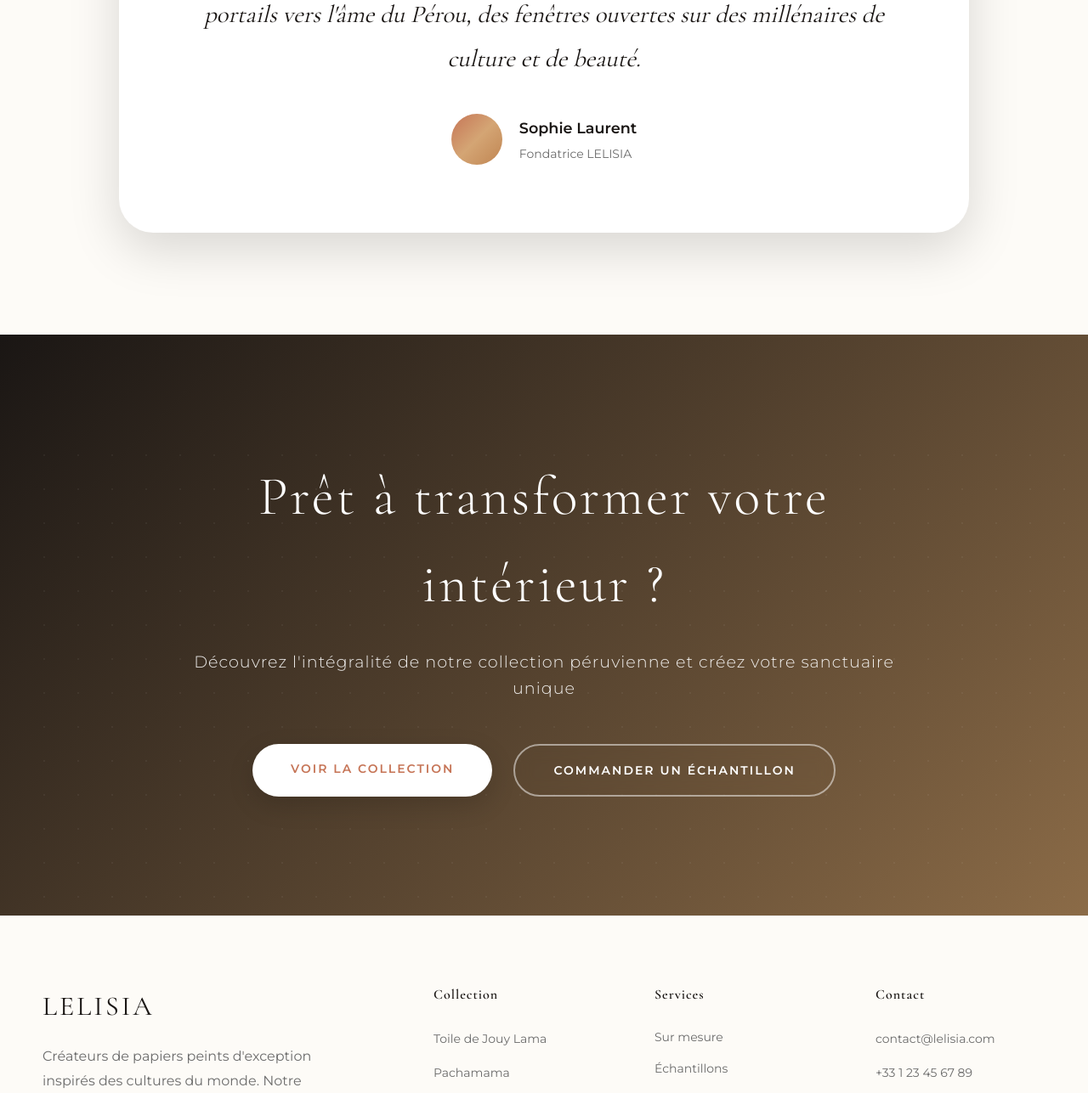
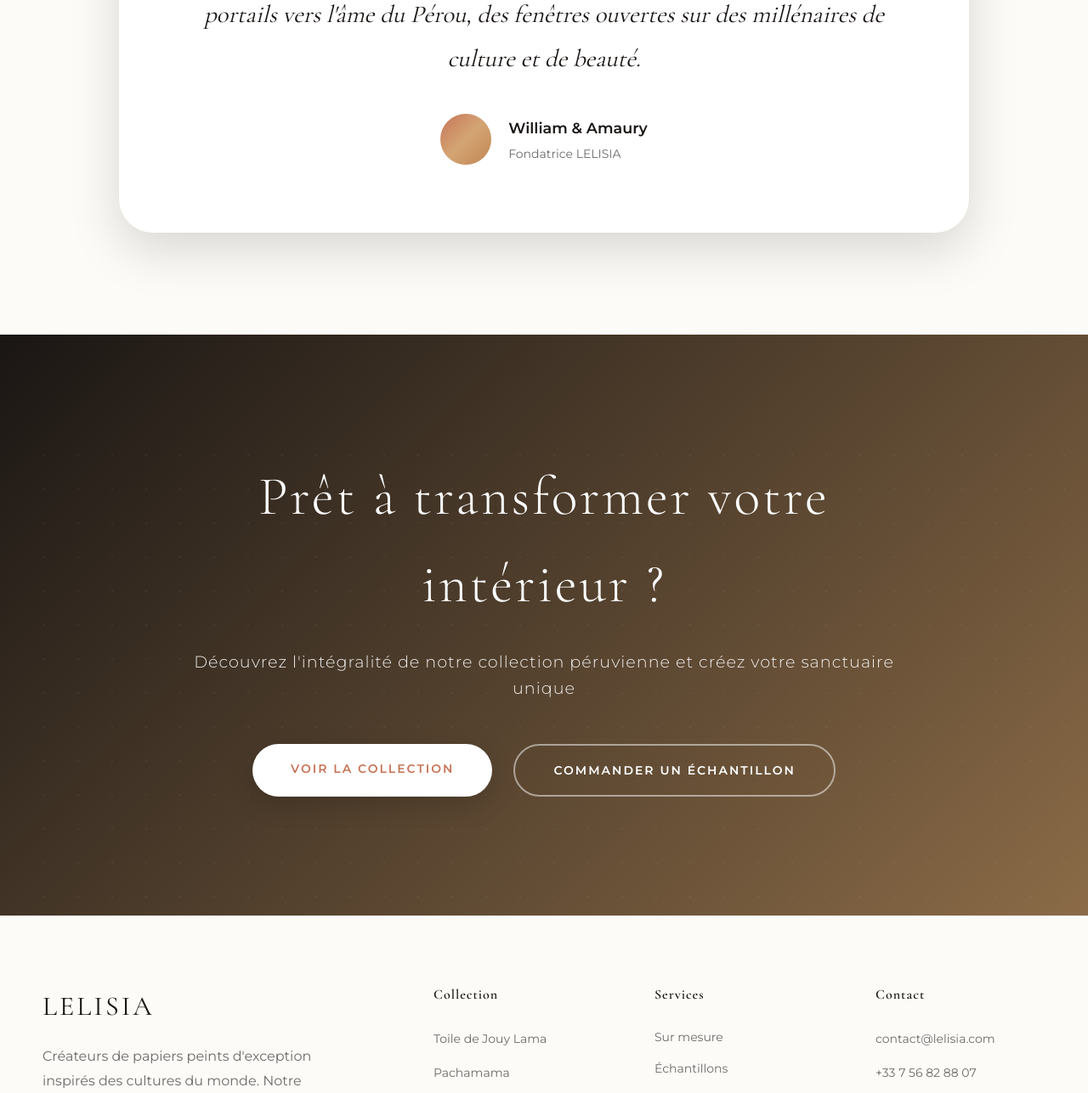
Before and after one commit to kgjtrdghnboiuthtd/LELISIA, a plain HTML site: page index.html in a window 1280 px wide. Shown: the part 6980-8267 px from the top of the page at 85% size. Drawn offline with nearby package versions, Linux system fonts and the light colour scheme.

Commit message:
Update index.html

```diff
--- a/index.html
+++ b/index.html
@@ -2334,7 +2334,7 @@
                 <div class="testimonial-author">
                     <div class="author-avatar"></div>
                     <div class="author-info">
-                        <div class="author-name">Sophie Laurent</div>
+                        <div class="author-name">William & Amaury</div>
                         <div class="author-title">
                             <span class="lang-content fr active">Fondatrice LELISIA</span>
                             <span class="lang-content es">Fundadora LELISIA</span>
@@ -2427,7 +2427,7 @@
                 <h4>Contact</h4>
                 <ul>
                     <li><a href="mailto:contact@lelisia.com">contact@lelisia.com</a></li>
-                    <li><a href="tel:+33123456789">+33 1 23 45 67 89</a></li>
+                    <li><a href="tel:+33756828807">+33 7 56 82 88 07</a></li>
                     <li>
                         <span class="lang-content fr active">Paris, France</span>
                         <span class="lang-content es">París, Francia</span>
```
